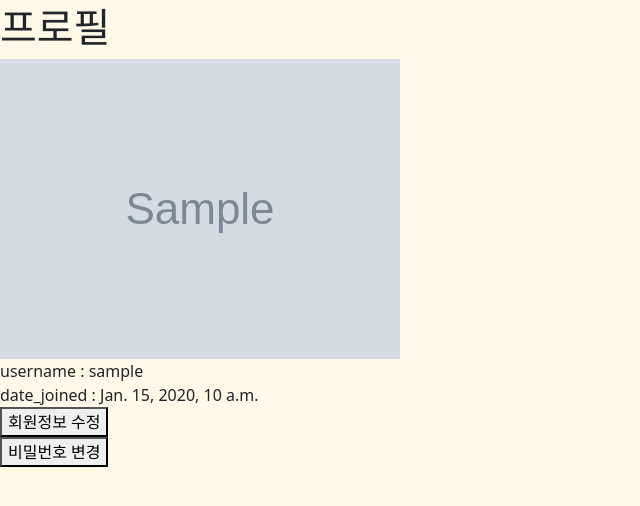
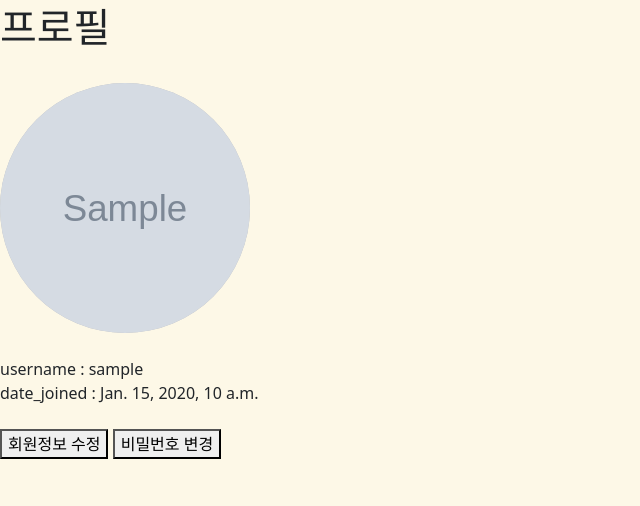
Before and after one commit to sptcnl/LLM_PJ, a Django app: a page that uses users/templates/users/profile.html in a window 1280 px wide. Shown: the part 73-579 px from the top of the page, without its empty margins (0-640 px from the left). Run offline with Django 4.2, Linux system fonts and the light colour scheme; tables that the repository leaves empty hold one stand-in row (values such as "Sample post"); grey boxes marked "Sample" are stand-in pictures.

Commit message:
bugfix: fixed damaged profile picture in profile.html

```diff
--- a/accounts/models.py
+++ b/accounts/models.py
@@ -2,4 +2,4 @@ from django.contrib.auth.models import AbstractUser
 from django.db import models
 
 class Users(AbstractUser):
-    profile_picture = models.ImageField(upload_to='media/%Y/%M/%D/', blank=True, default="static/image/default_profile.png")
+    profile_picture = models.ImageField(upload_to='profile/', blank=True, default="default/default_profile.png")
--- a/users/templates/users/profile.html
+++ b/users/templates/users/profile.html
@@ -1,13 +1,31 @@
 {% extends 'base.html' %}
 
 {% block content %}
-    <h1>프로필</h1>
-    <img src="{{ member.profile_picture.url }}"> <br>
+    <style>
+        .box {
+            width: 250px;
+            height: 250px;
+            border-radius: 70%;
+            overflow: hidden;
+        }
+        .profile {
+            width: 100%;
+            height: 100%;
+            object-fit: cover;
+        }
+    </style>
+
+    <h1>프로필</h1> <br>
+    <div class="box" style="background: #BDBDBD;">
+        <img class="profile" src="{{ member.profile_picture.url }}"> <br>
+    </div> <br>
     username : {{ member.username }} <br>
     date_joined : {{ member.date_joined }} <br>
+    <br>
 
-    <a><button>회원정보 수정</button></a> <br>
-    <a><button>비밀번호 변경</button></a> <br>
+    <a href="{% url 'accounts:update' %}"><button>회원정보 수정</button></a>
+    <a href="{% url 'accounts:change_password' %}"><button>비밀번호 변경</button></a> <br>
+    <br>
 
     {% if request.user == member %}
         내가 찜한 맛
```
Also changed, not shown: accounts/migrations/0001_initial.py, accounts/migrations/0002_alter_users_profile_picture.py (deleted), media/default/default_profile.png (renamed from static/image/default_profile.png).
